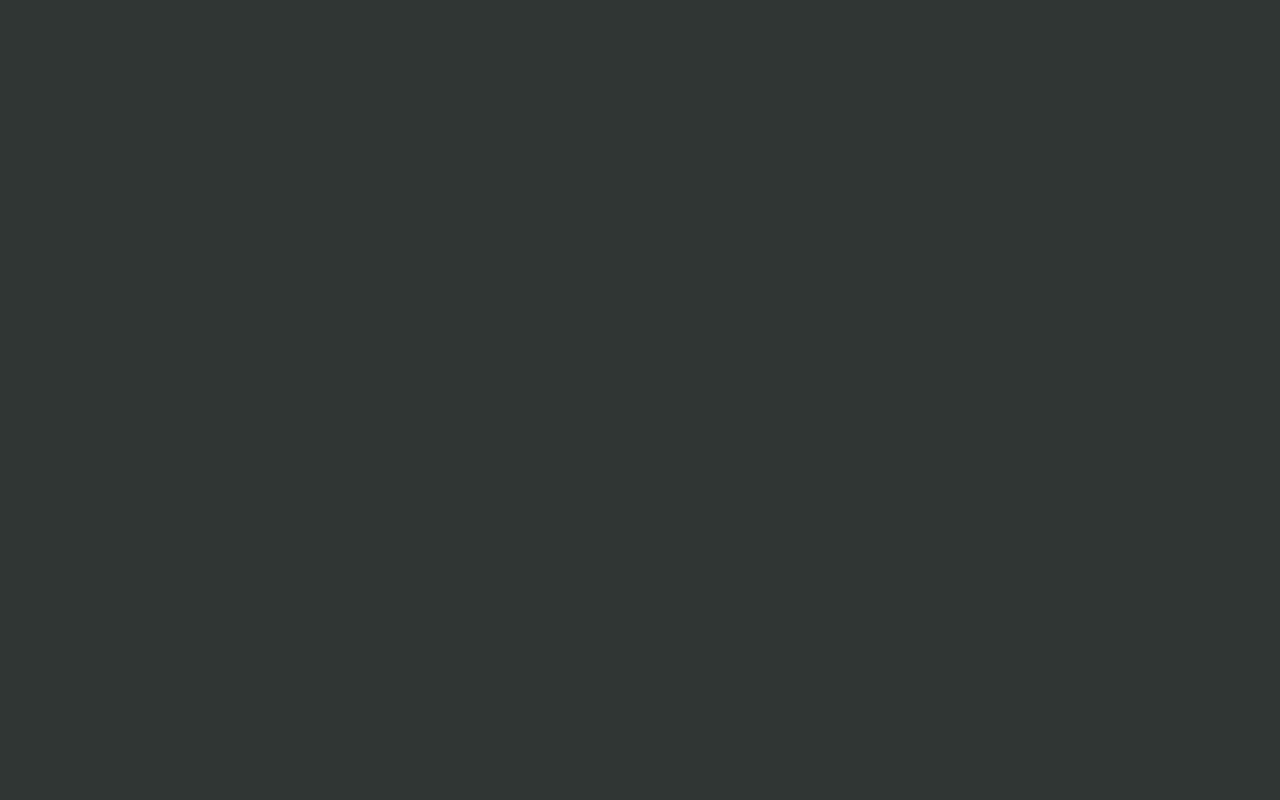
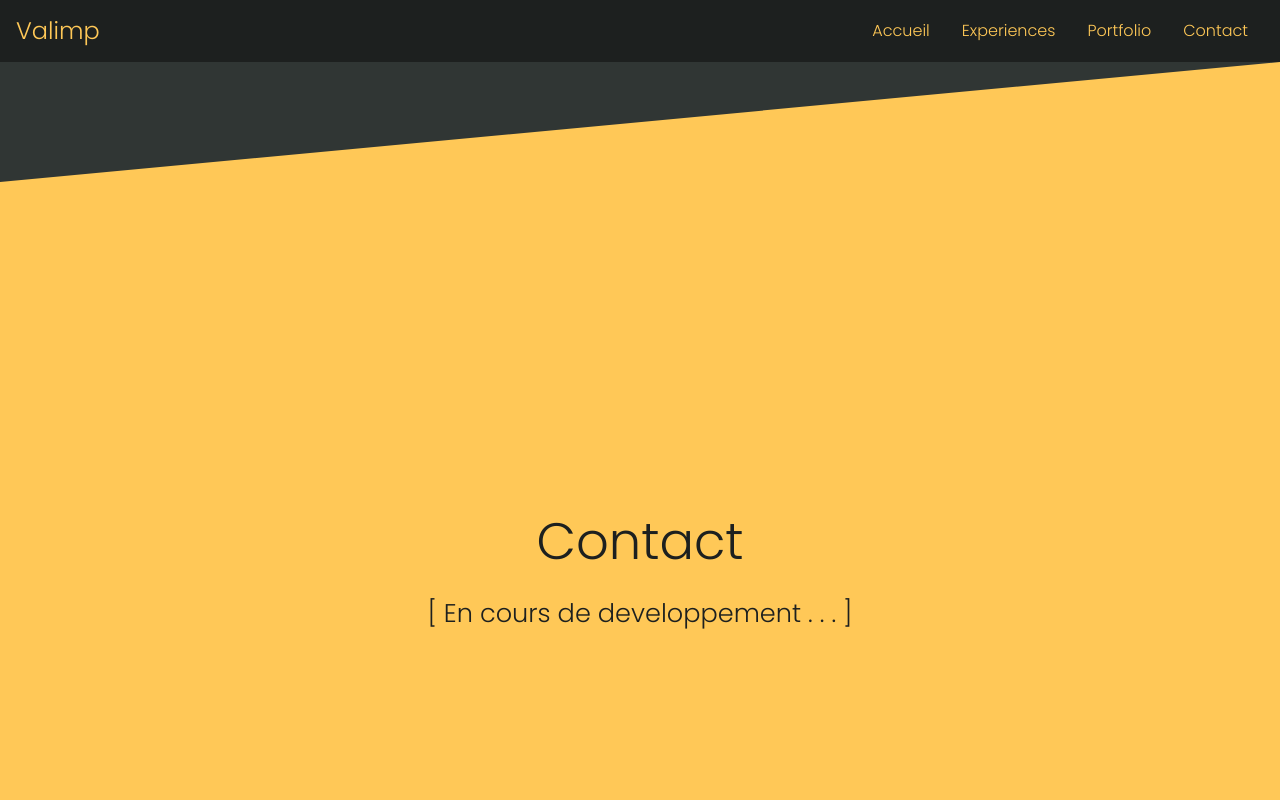
Before and after one commit to Valimp/PortfolioV2, a React (Create React App) app: page /contact in a window 1280 px wide. Before the commit this address had no page. Shown: the top 800 px of the page. Built offline with nearby package versions, Linux system fonts and the light colour scheme.

Commit message:
Pages Modifications

```diff
--- /dev/null
+++ b/src/pages/Contact/Contact.js
@@ -0,0 +1,45 @@
+
+import Navbar from '../../components/Navbar/Navbar.js'
+import Section from '../../components/Section/Section'
+import Content from '../../components/Content/Content'
+import Footer from '../../components/Footer/Footer'
+
+export default function Contact() {
+    return(
+        <>
+            <Navbar
+                title="Valimp"
+                links={[
+                    {
+                        id: 1,
+                        'name': 'Accueil',
+                        'linkURL': '/'
+                    },
+                    {
+                        id: 1,
+                        'name': 'Experiences',
+                        'linkURL': '/experiences'
+                    },
+                    {
+                        id: 1,
+                        'name': 'Portfolio',
+                        'linkURL': '/portfolio'
+                    },
+                    {
+                        id: 1,
+                        'name': 'Contact',
+                        'linkURL': '/contact'
+                    },
+                ]}
+            />
+            <Section backgroundColor='#ffc857'>
+                <Content
+                    textColor='#1d201f'
+                    sectionTitle='Contact'
+                    content="[ En cours de developpement . . . ]"
+                />
+            </Section>
+            <Footer />
+        </>
+    )
+}
--- /dev/null
+++ b/src/pages/Experiences/Experiences.js
@@ -0,0 +1,45 @@
+
+import Navbar from '../../components/Navbar/Navbar.js'
+import Section from '../../components/Section/Section'
+import Content from '../../components/Content/Content'
+import Footer from '../../components/Footer/Footer'
+
+export default function Experiences() {
+    return(
+        <>
+            <Navbar
+                title="Valimp"
+                links={[
+                    {
+                        id: 1,
+                        'name': 'Accueil',
+                        'linkURL': '/'
+                    },
+                    {
+                        id: 1,
+                        'name': 'Experiences',
+                        'linkURL': '/experiences'
+                    },
+                    {
+                        id: 1,
+                        'name': 'Portfolio',
+                        'linkURL': '/portfolio'
+                    },
+                    {
+                        id: 1,
+                        'name': 'Contact',
+                        'linkURL': '/contact'
+                    },
+                ]}
+            />
+            <Section backgroundColor='#ffc857'>
+                <Content
+                    textColor='#1d201f'
+                    sectionTitle='Experiences'
+                    content="[ En cours de developpement . . . ]"
+                />
+            </Section>
+            <Footer />
+        </>
+    )
+}
--- a/src/pages/Home/Home.js
+++ b/src/pages/Home/Home.js
@@ -18,17 +18,17 @@ export default function Home() {
                     {
                         id: 1,
                         'name': 'Experiences',
-                        'linkURL': '/'
+                        'linkURL': '/experiences'
                     },
                     {
                         id: 1,
                         'name': 'Portfolio',
-                        'linkURL': '/'
+                        'linkURL': '/portfolio'
                     },
                     {
                         id: 1,
                         'name': 'Contact',
-                        'linkURL': '/'
+                        'linkURL': '/contact'
                     },
                 ]}
             />
--- /dev/null
+++ b/src/pages/Portfolio/Portfolio.js
@@ -0,0 +1,45 @@
+
+import Navbar from '../../components/Navbar/Navbar.js'
+import Section from '../../components/Section/Section'
+import Content from '../../components/Content/Content'
+import Footer from '../../components/Footer/Footer'
+
+export default function Portfolio() {
+    return(
+        <>
+            <Navbar
+                title="Valimp"
+                links={[
+                    {
+                        id: 1,
+                        'name': 'Accueil',
+                        'linkURL': '/'
+                    },
+                    {
+                        id: 1,
+                        'name': 'Experiences',
+                        'linkURL': '/experiences'
+                    },
+                    {
+                        id: 1,
+                        'name': 'Portfolio',
+                        'linkURL': '/portfolio'
+                    },
+                    {
+                        id: 1,
+                        'name': 'Contact',
+                        'linkURL': '/contact'
+                    },
+                ]}
+            />
+            <Section backgroundColor='#ffc857'>
+                <Content
+                    textColor='#1d201f'
+                    sectionTitle='Portfolio'
+                    content="[ En cours de developpement . . . ]"
+                />
+            </Section>
+            <Footer />
+        </>
+    )
+}
--- a/src/router/App.js
+++ b/src/router/App.js
@@ -1,10 +1,16 @@
 import { Routes, Route } from 'react-router-dom';
 import Home from '../pages/Home/Home';
+import Experiences from '../pages/Experiences/Experiences';
+import Portfolio from '../pages/Portfolio/Portfolio';
+import Contact from '../pages/Contact/Contact';
 
 export default function App() {
   return (
     <Routes>
       <Route path='/' element={ <Home /> } />
+      <Route path='/experiences' element={ <Experiences /> } />
+      <Route path='/portfolio' element={ <Portfolio /> } />
+      <Route path='/contact' element={ <Contact /> } />
     </Routes>
   );
 }
```
